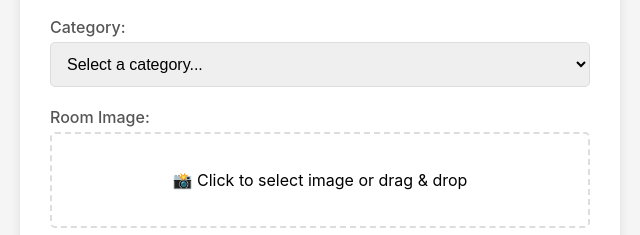
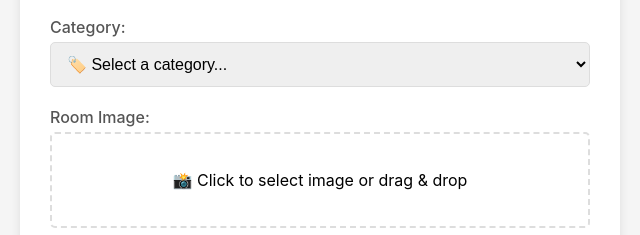
Before and after one commit to theroomapp/roomadder, a website: page index.html in a window 1280 px wide. Shown: the part 524-759 px from the top of the page, 320-960 px from the left. Drawn offline with Linux system fonts and the light colour scheme.

Commit message:
Add category emoji to dropdown placeholder
- Enhanced UX with 🏷️ emoji for better visual identification
- Improves the room category selection experience

Committed by: nikhilkarnikk

```diff
--- a/index.html
+++ b/index.html
@@ -151,7 +151,7 @@
             <div class="form-group">
                 <label for="roomCategory">Category:</label>
                 <select id="roomCategory" required>
-                    <option value="">Select a category...</option>
+                    <option value="">🏷️ Select a category...</option>
                     <option value="room">Room (Generic)</option>
                     <option value="bar">Bar / Lounge / Pub</option>
                     <option value="cafe">Café / Coffee Shop</option>
```
